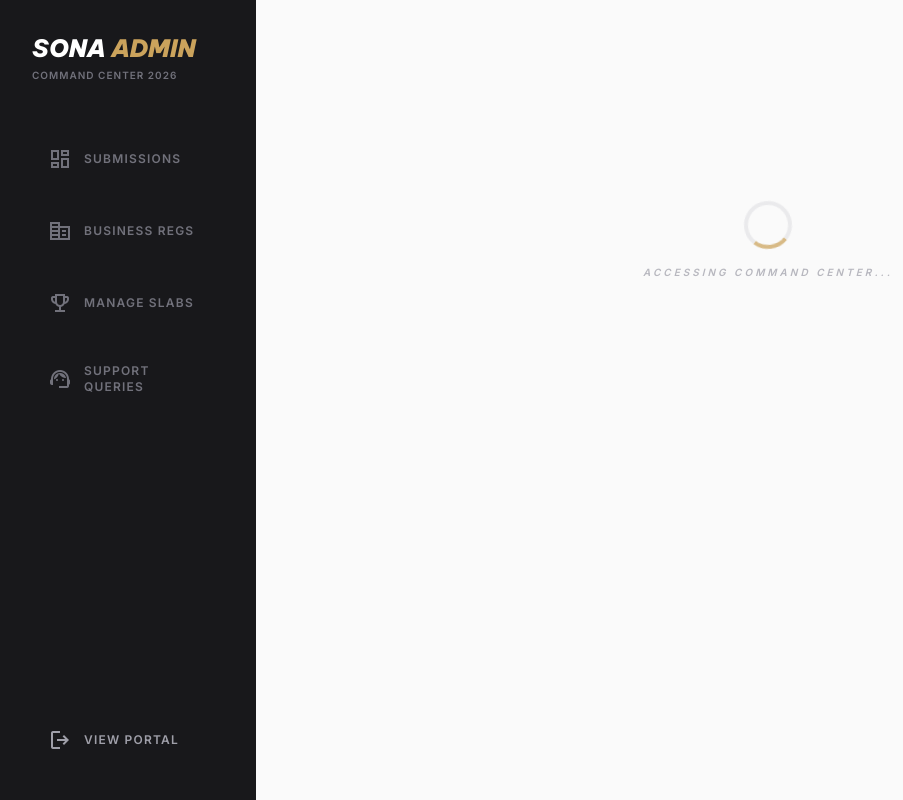
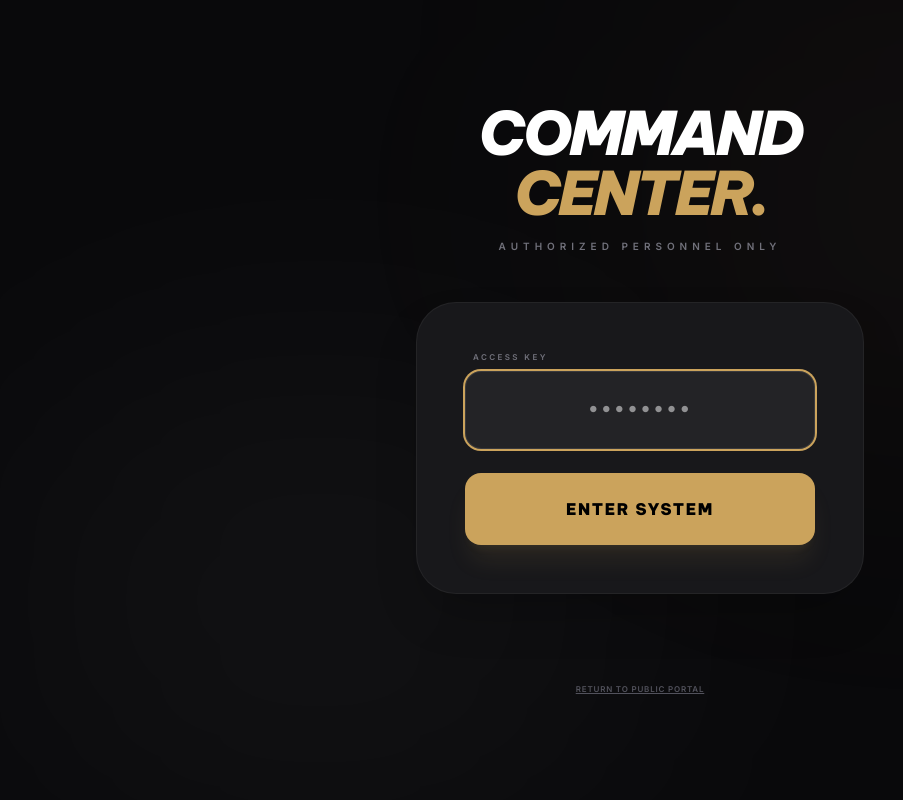
Before and after one commit to gohypedevelopers-stack/SONA-CEREAL, a Next.js app: page /admin in a window 1280 px wide. Before the commit this address had no page. Shown: the whole page, without its empty margins (0-903 px from the left). Built offline with nearby package versions, Linux system fonts and the light colour scheme.

Commit message:
pass admin

```diff
--- a/src/app/admin/layout.tsx
+++ b/src/app/admin/layout.tsx
@@ -1,5 +1,6 @@
 "use client";
 
+import React, { useState, useEffect } from "react";
 import Link from "next/link";
 import { usePathname } from "next/navigation";
 
@@ -9,6 +10,65 @@ export default function AdminLayout({
   children: React.ReactNode;
 }) {
   const pathname = usePathname();
+  const [isAuthenticated, setIsAuthenticated] = useState(false);
+  const [password, setPassword] = useState("");
+  const [error, setError] = useState("");
+
+  useEffect(() => {
+     const auth = localStorage.getItem("sona_admin_auth");
+     if (auth === "true") setIsAuthenticated(true);
+  }, []);
+
+  const handleLogin = (e: React.FormEvent) => {
+     e.preventDefault();
+     if (password === "SONA@2026") {
+        setIsAuthenticated(true);
+        localStorage.setItem("sona_admin_auth", "true");
+        setError("");
+     } else {
+        setError("Invalid Access Key");
+     }
+  };
+
+  if (!isAuthenticated) {
+     return (
+        <div className="min-h-screen bg-zinc-950 flex items-center justify-center p-6 relative overflow-hidden">
+           <div className="absolute top-0 right-0 w-[50vw] h-[50vh] bg-[#CBA35C]/5 rounded-full blur-[150px]"></div>
+           <div className="absolute bottom-0 left-0 w-[50vw] h-[50vh] bg-white/5 rounded-full blur-[150px]"></div>
+
+           <div className="max-w-md w-full relative z-10 space-y-12">
+              <div className="text-center animate-in fade-in slide-in-from-bottom-8 duration-700">
+                 <h1 className="text-4xl md:text-6xl font-headline font-black italic text-white leading-none tracking-tighter">
+                    COMMAND <br />
+                    <span className="text-[#CBA35C]">CENTER.</span>
+                 </h1>
+                 <p className="text-[10px] text-zinc-500 font-bold uppercase tracking-[0.5em] mt-4">Authorized Personnel Only</p>
+              </div>
+
+              <form onSubmit={handleLogin} className="space-y-6 bg-zinc-900 p-8 md:p-12 rounded-[2.5rem] border border-white/5 shadow-2xl scale-in-center animate-in zoom-in-95 duration-500">
+                 <div className="space-y-2">
+                    <label className="block text-[8px] font-black uppercase tracking-[0.3em] text-zinc-500 ml-2">Access Key</label>
+                    <input
+                       type="password"
+                       value={password}
+                       onChange={(e) => setPassword(e.target.value)}
+                       placeholder="••••••••"
+                       className="w-full bg-white/5 border border-white/10 rounded-2xl p-4 md:p-6 text-white font-headline text-xl focus:ring-2 focus:ring-[#CBA35C] outline-none transition-all text-center tracking-widest"
+                       autoFocus
+                    />
+                 </div>
+                 {error && <p className="text-rose-500 text-[10px] font-black uppercase tracking-widest text-center">{error}</p>}
+                 <button type="submit" className="w-full bg-[#CBA35C] text-black py-4 md:py-6 rounded-2xl font-headline font-black uppercase tracking-widest hover:scale-[1.02] active:scale-95 transition-all shadow-xl shadow-[#CBA35C]/10">
+                    Enter System
+                 </button>
+              </form>
+              <div className="text-center pt-8">
+                 <Link href="/" className="text-zinc-600 text-[8px] font-black uppercase tracking-widest hover:text-white transition-colors underline">Return to public portal</Link>
+              </div>
+           </div>
+        </div>
+     );
+  }
 
   return (
     <div className="min-h-screen bg-zinc-50 font-body">
```
